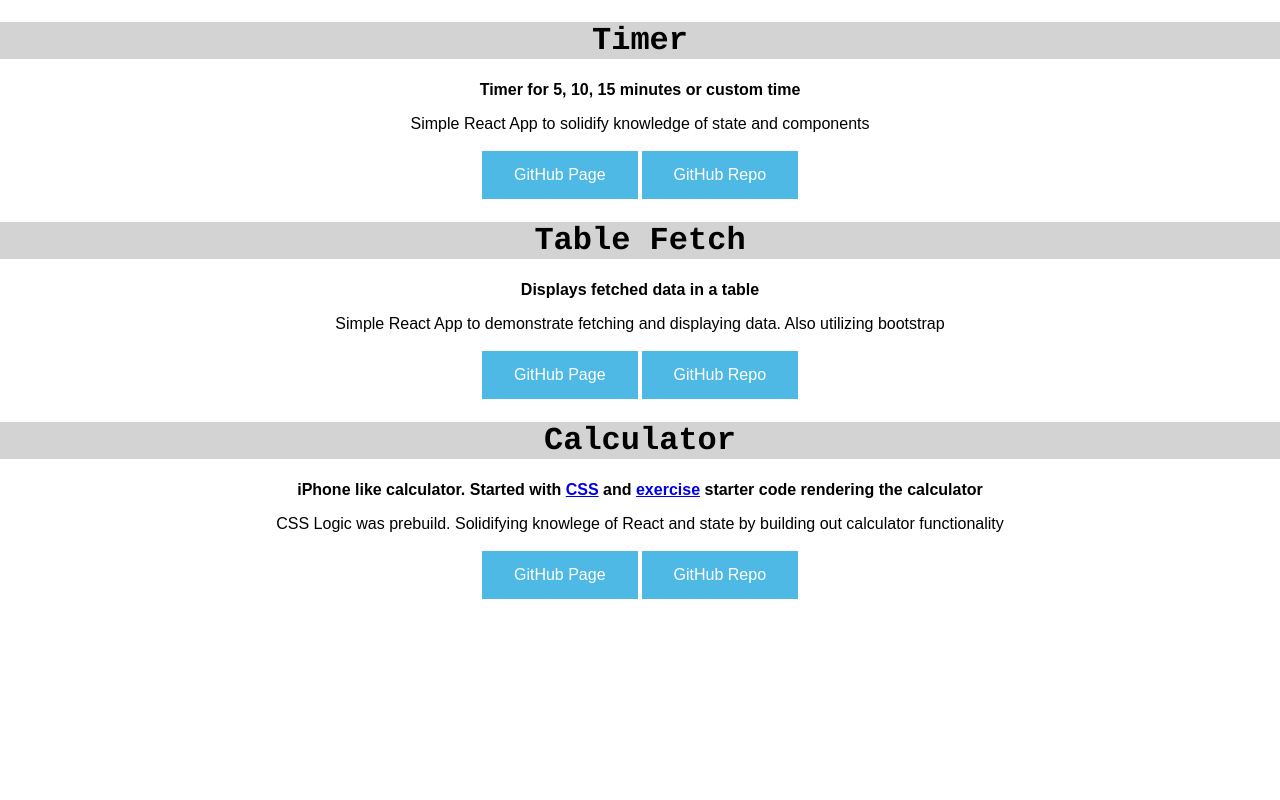
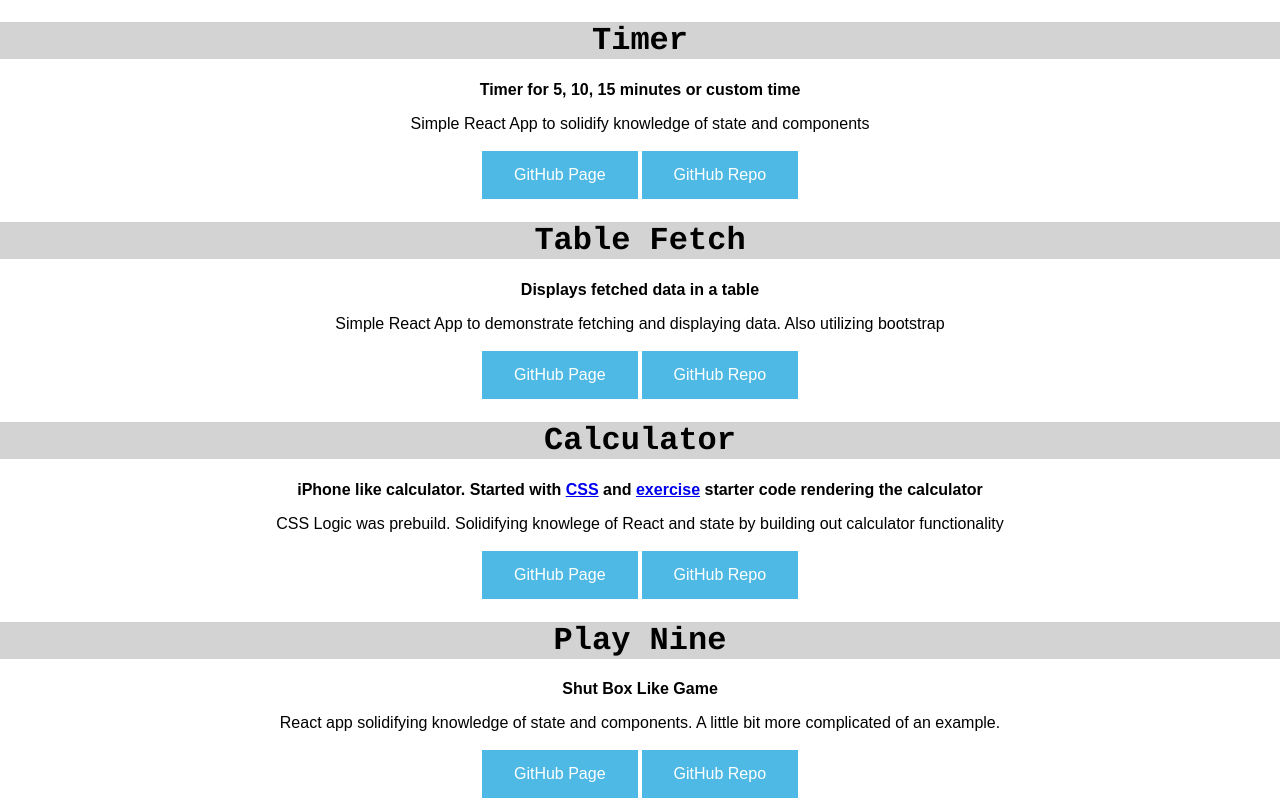
Before and after one commit to kpetski/git-pages, a React (Create React App) app: page / in a window 1280 px wide. Shown: the part 428-1228 px from the top of the page. Before the commit the page ends 1029 px from the top, so only its background shows below. Built offline with nearby package versions, Linux system fonts and the light colour scheme.

Commit message:
added play-nine

```diff
--- a/src/App.js
+++ b/src/App.js
@@ -5,6 +5,7 @@ import TicTacToe from './components/TicTacToe'
 import Timer from './components/Timer'
 import TableFetch from './components/TableFetch'
 import Calculator from './components/Calculator'
+import PlayNine from './components/PlayNine'
 
 class App extends Component {
   render() {
@@ -21,6 +22,7 @@ class App extends Component {
         <Timer />
         <TableFetch />
         <Calculator />
+        <PlayNine />
       </div>
     );
   }
--- /dev/null
+++ b/src/components/PlayNine.js
@@ -0,0 +1,18 @@
+import React, { Component } from 'react';
+import '../App.css';
+
+class PlayNine extends Component {
+  render() {
+    return (
+      <div>
+          <h1 style={{backgroundColor: "lightgray"}}>Play Nine</h1>
+          <p><strong>Shut Box Like Game</strong></p>
+          <p>React app solidifying knowledge of state and components.  A little bit more complicated of an example.</p>
+          <button onClick={()=> window.open("https://kpetski.github.io/play-nine/", '_blank')}>GitHub Page</button>
+          <button className="button" onClick={()=> window.open("https://github.com/kpetski/play-nine", '_blank')}>GitHub Repo</button>
+      </div>
+    );
+  }
+}
+
+export default PlayNine;
```
